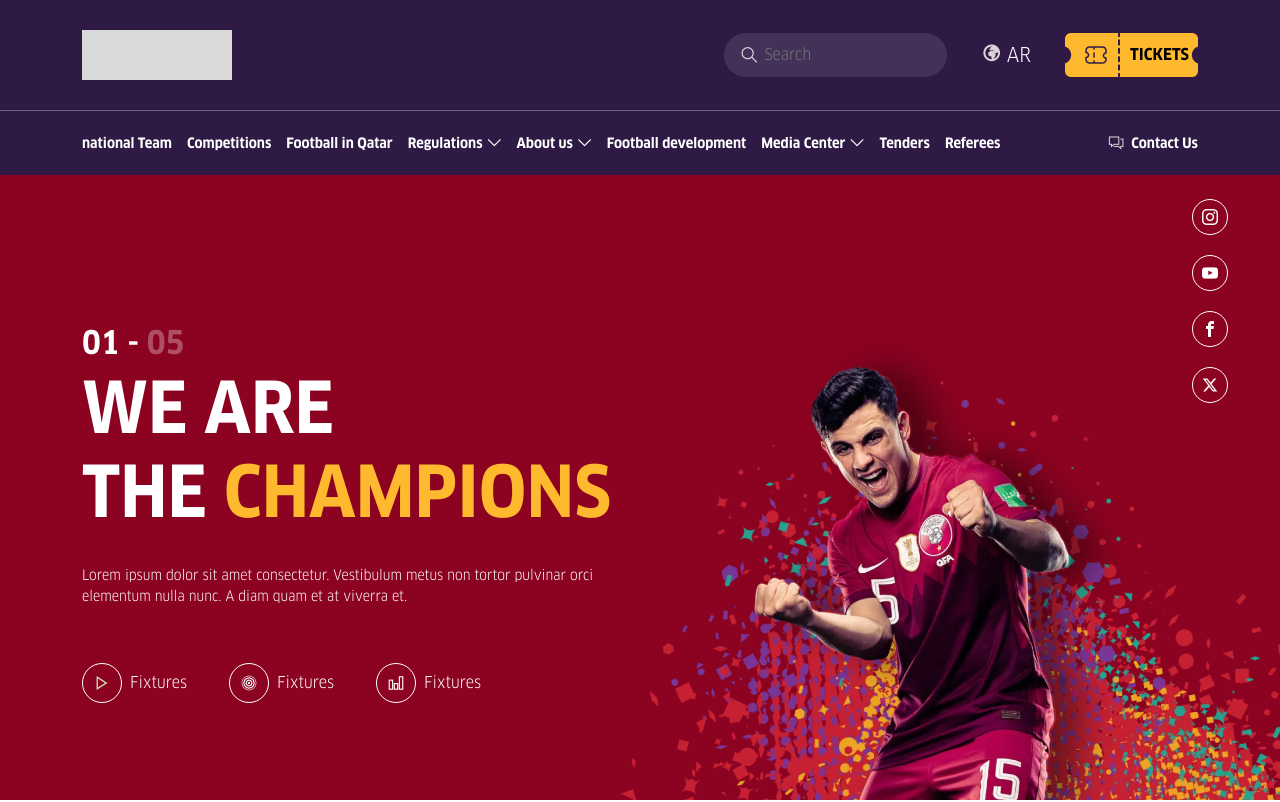
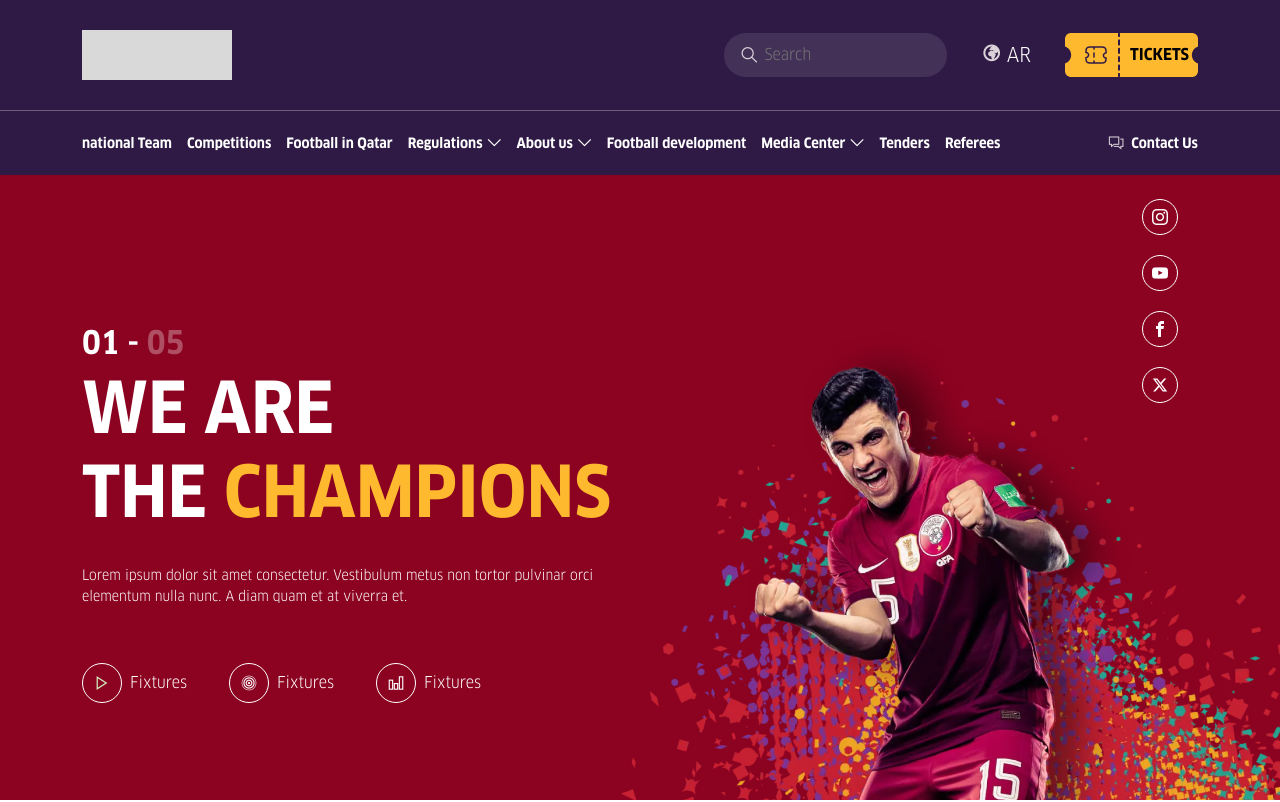
Before and after one commit to safeelanasreen/frontend-test, a plain HTML site: page index.html in a window 1280 px wide. Shown: the top 802 px of the page. Drawn offline with nearby package versions, Linux system fonts and the light colour scheme; files whose address does not match are found by name.

Commit message:
Update style.css

```diff
--- a/style.css
+++ b/style.css
@@ -554,6 +554,11 @@ ul li {
   top: 24px;
 }
 @media screen and (min-width: 1200px) {
+  .banner_social_icons {
+      right: 102px;
+  }
+}
+@media screen and (min-width: 1400px) {
   .banner_social_icons {
       right: 52px;
   }
```
